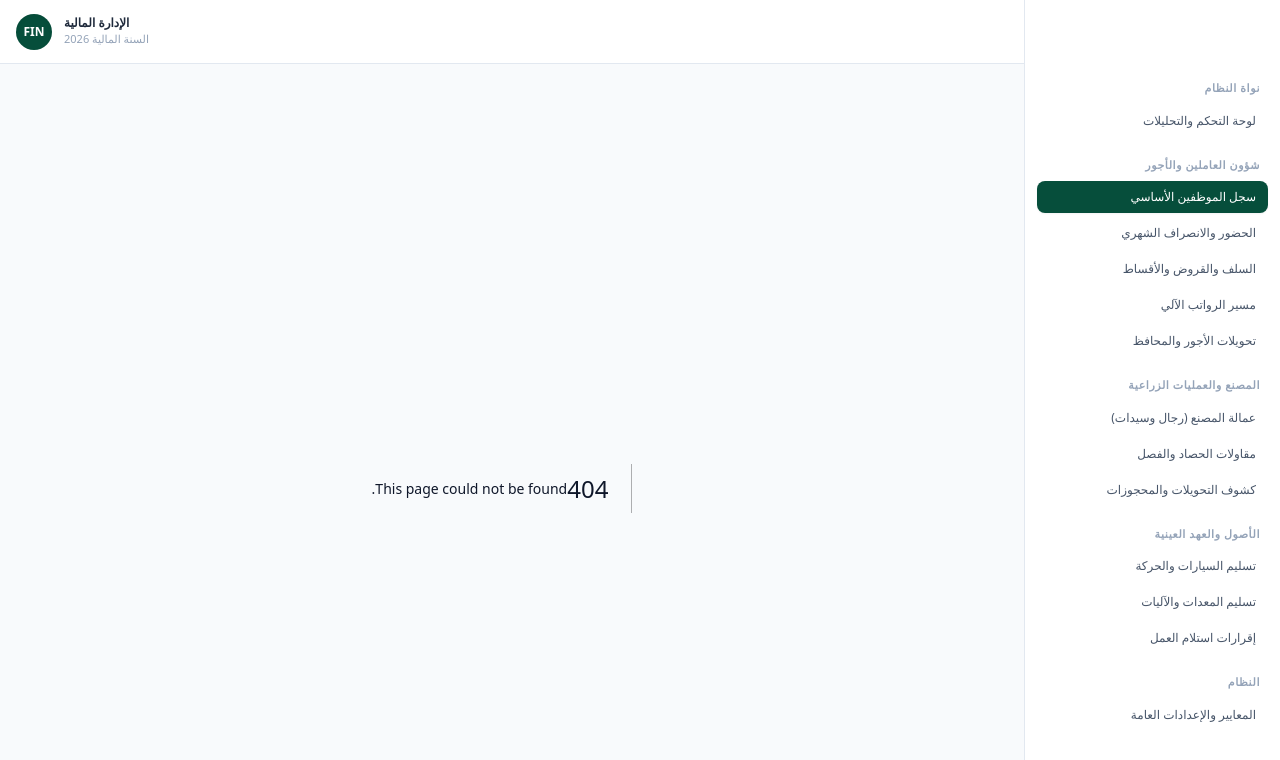
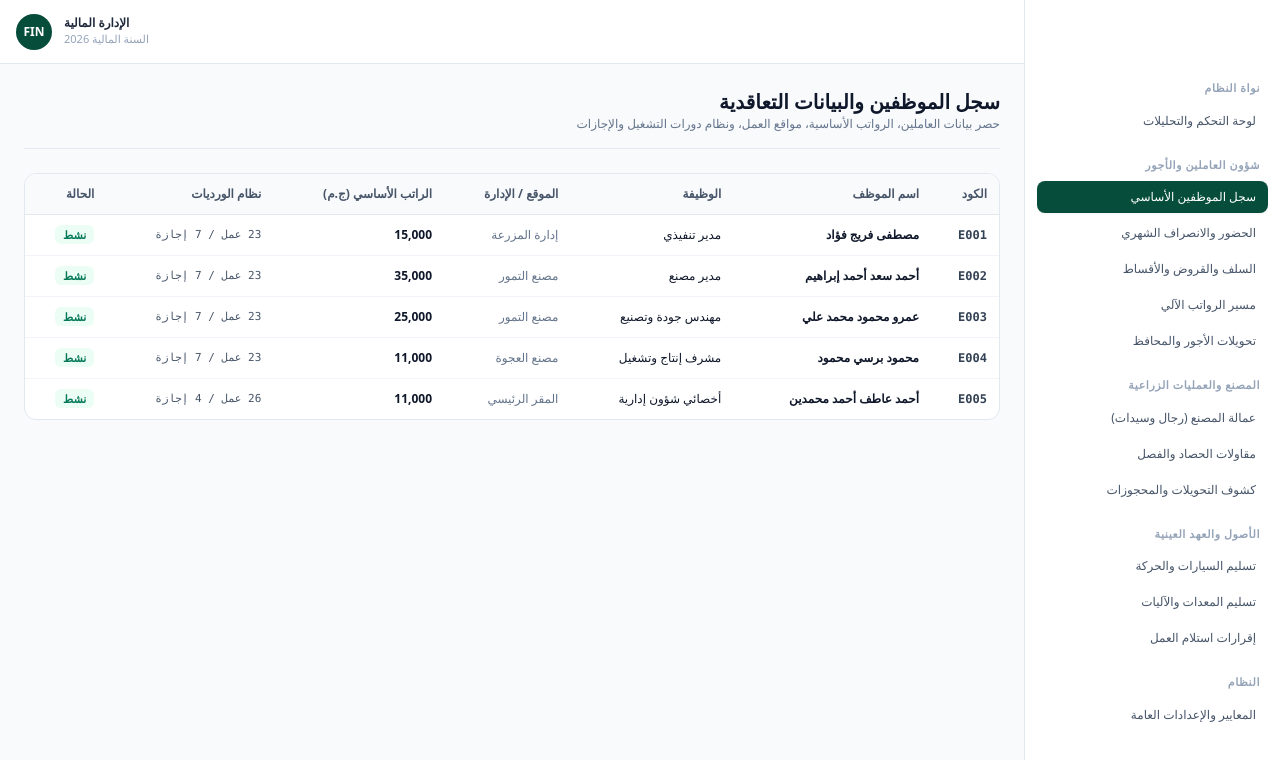
Before and after one commit to egyway2027/egypt-dates-, a Next.js app: page /employees in a window 1280 px wide. Before the commit this address had no page. Shown: the top 760 px of the page. Built offline with nearby package versions, Linux system fonts and the light colour scheme.

Commit message:
Create page.tsx

```diff
--- /dev/null
+++ b/src/app/employees/page.tsx
@@ -0,0 +1,57 @@
+import React from 'react';
+
+const employees = [
+  { code: 'E001', name: 'مصطفى فريج فؤاد', position: 'مدير تنفيذي', location: 'إدارة المزرعة', salary: 15000, cycle: '23 عمل / 7 إجازة', status: 'نشط' },
+  { code: 'E002', name: 'أحمد سعد أحمد إبراهيم', position: 'مدير مصنع', location: 'مصنع التمور', salary: 35000, cycle: '23 عمل / 7 إجازة', status: 'نشط' },
+  { code: 'E003', name: 'عمرو محمود محمد علي', position: 'مهندس جودة وتصنيع', location: 'مصنع التمور', salary: 25000, cycle: '23 عمل / 7 إجازة', status: 'نشط' },
+  { code: 'E004', name: 'محمود برسي محمود', position: 'مشرف إنتاج وتشغيل', location: 'مصنع العجوة', salary: 11000, cycle: '23 عمل / 7 إجازة', status: 'نشط' },
+  { code: 'E005', name: 'أحمد عاطف أحمد محمدين', position: 'أخصائي شؤون إدارية', location: 'المقر الرئيسي', salary: 11000, cycle: '26 عمل / 4 إجازة', status: 'نشط' },
+];
+
+export default function EmployeesPage() {
+  return (
+    <div className="space-y-6">
+      <div className="border-b border-slate-200 pb-4 dark:border-slate-800">
+        <h1 className="text-xl font-bold text-slate-900 dark:text-white">
+          سجل الموظفين والبيانات التعاقدية
+        </h1>
+        <p className="text-xs text-slate-500">
+          حصر بيانات العاملين، الرواتب الأساسية، مواقع العمل، ونظام دورات التشغيل والإجازات
+        </p>
+      </div>
+
+      <div className="overflow-x-auto rounded-xl border border-slate-200 bg-white shadow-xs dark:border-slate-800 dark:bg-slate-900">
+        <table className="w-full text-right text-xs">
+          <thead className="border-b border-slate-200 bg-slate-50 text-slate-600 dark:border-slate-700 dark:bg-slate-800 dark:text-slate-300">
+            <tr>
+              <th className="p-3">الكود</th>
+              <th className="p-3">اسم الموظف</th>
+              <th className="p-3">الوظيفة</th>
+              <th className="p-3">الموقع / الإدارة</th>
+              <th className="p-3">الراتب الأساسي (ج.م)</th>
+              <th className="p-3">نظام الورديات</th>
+              <th className="p-3">الحالة</th>
+            </tr>
+          </thead>
+          <tbody className="divide-y divide-slate-100 dark:divide-slate-800">
+            {employees.map((row) => (
+              <tr key={row.code} className="hover:bg-slate-50/80 dark:hover:bg-slate-800/50">
+                <td className="p-3 font-mono font-semibold text-slate-700 dark:text-slate-300">{row.code}</td>
+                <td className="p-3 font-bold text-slate-900 dark:text-white">{row.name}</td>
+                <td className="p-3">{row.position}</td>
+                <td className="p-3 text-slate-500">{row.location}</td>
+                <td className="p-3 font-semibold">{row.salary.toLocaleString()}</td>
+                <td className="p-3 font-mono text-[11px] text-slate-600 dark:text-slate-400">{row.cycle}</td>
+                <td className="p-3">
+                  <span className="rounded-md bg-emerald-50 px-2 py-0.5 text-[11px] font-bold text-emerald-700 dark:bg-emerald-950/50 dark:text-emerald-300">
+                    {row.status}
+                  </span>
+                </td>
+              </tr>
+            ))}
+          </tbody>
+        </table>
+      </div>
+    </div>
+  );
+}
```
